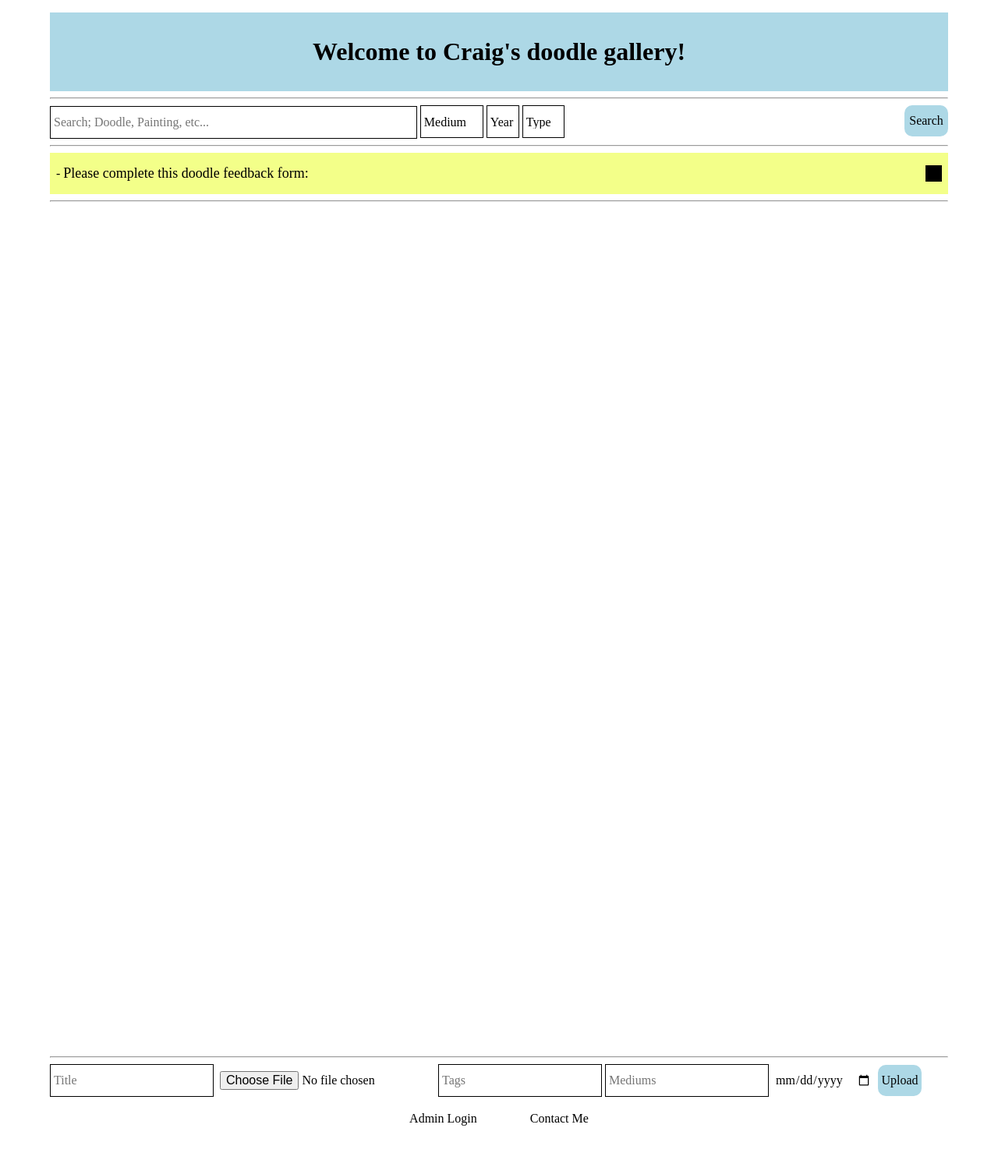
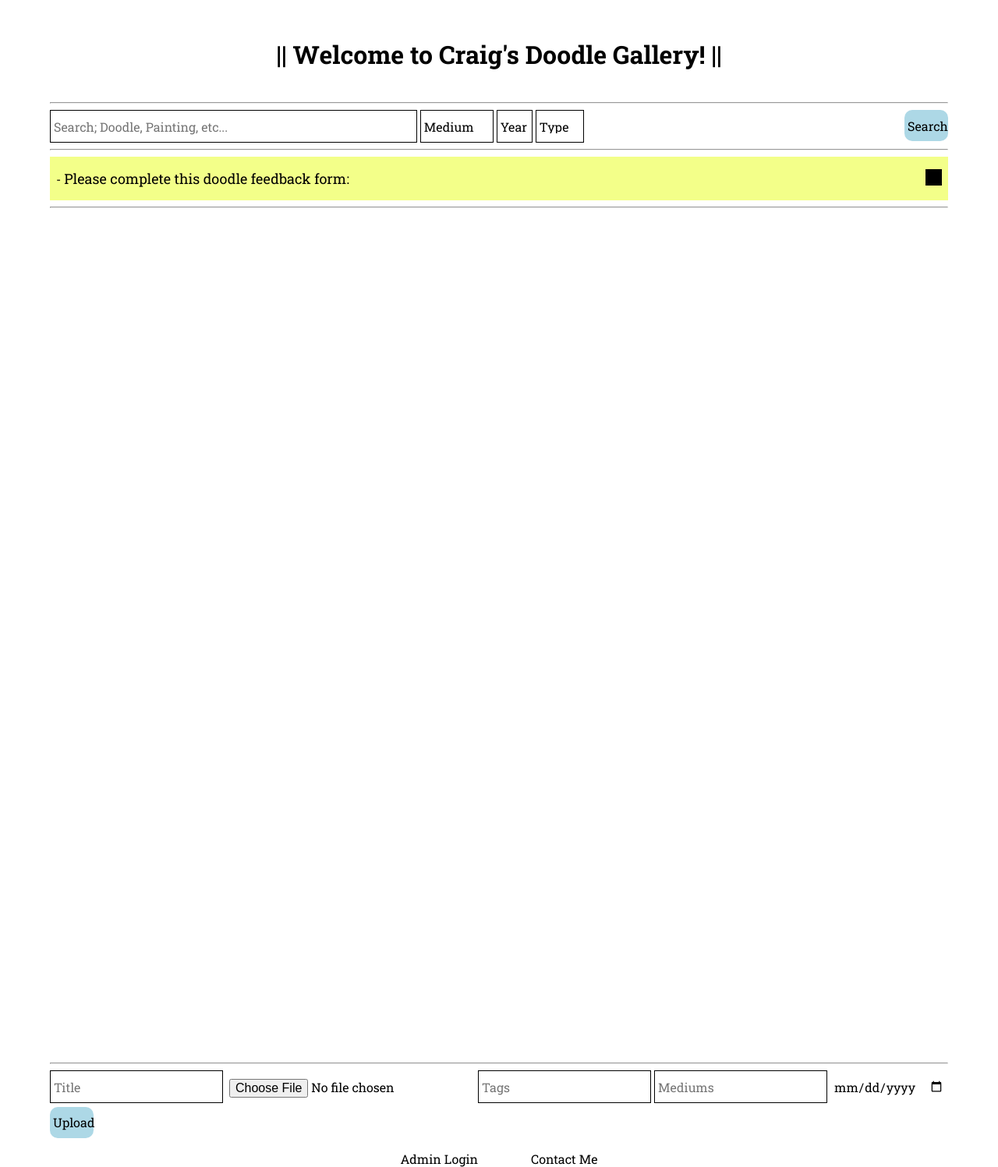
Before and after one commit to Craigware/Doodle-Gallery, a PHP site: page / in a window 1280 px wide. Shown: the whole page at 78% size. Before the commit the page ends 1444 px from the top, so only its background shows below. Run offline with PHP 8.4, Linux system fonts and the light colour scheme.

Commit message:
Lot of work.

```diff
--- a/backend/queries/query_base.php
+++ b/backend/queries/query_base.php
@@ -5,7 +5,7 @@
     public $table;
 
     function ConnectDB() {
-        return $this->db_con = mysqli_connect("localhost", "craig", getenv("SQL_PASS"), $this->db);
+        return $this->db_con = mysqli_connect("localhost", "Craig", getenv("SQL_PASS"), $this->db);
     }
 
     function DisconnectDB() {
--- a/index.css
+++ b/index.css
@@ -1,5 +1,9 @@
+@import url('https://fonts.googleapis.com/css2?family=Indie+Flower&family=Roboto+Slab:wght@300;400;500;600;700&display=swap');
+
 * {
     margin: 0;
+    font-family: 'Roboto Slab', serif;
+
 }
 
 main {
@@ -20,8 +24,14 @@
 
 h1 {
     text-align: center;
-    background-color: lightblue;
     padding: 2rem;
+}
+
+#Hero h1::before {
+    content: "|| "
+}
+#Hero h1::after {
+    content: " ||"
 }
 
 .alert {
@@ -48,7 +58,6 @@
     background-size: cover;
     float: right;
 }
-
 
 .search-box {
     height: 4rem;
--- a/index.html
+++ b/index.html
@@ -9,10 +9,12 @@
 </head>
 <body>
     <main>
-        <h1>Welcome to Craig's doodle gallery!</h1>
+        <div id="Hero" class="hero">
+            <h1>Welcome to Craig's Doodle Gallery!</h1>
+        </div>
         <hr />
 
-        <form id='SearchForm' onsubmit="">
+        <form id='SearchForm'>
             <input id="SearchTextInput" class='medium-text' type='text' name='search' placeholder='Search; Doodle, Painting, etc...'/>
             <select name='mediums'>
                 <option value="">Medium</option>
@@ -28,10 +30,8 @@
             </select>
             <button style='float:right;'>Search</button>
         </form>
-        <script>
-        </script>
+        <hr />
 
-        <hr />
         <div class="alert">
             <p>Please complete this doodle feedback form:</p>
         </div>
@@ -93,7 +93,6 @@
     </main>
 </body>
 <footer>
-
     <a>Admin Login</a>
     <a>Contact Me</a>
 </footer>
--- a/index.js
+++ b/index.js
@@ -20,7 +20,6 @@
     let r = 0;
     let row = createGalleryRow(rowLength);
     for (let i = 0; i < images.length; i++){
-        console.log(images[i]);
         if (r >= rowLength) {
             if (rowLength > images.length - i) { rowLength = images.length - i; }
             row = createGalleryRow(rowLength);
@@ -43,8 +42,6 @@
                 r += 1;
             }
         }
-
-
         r += 1;
         row.appendChild(galleryItem);
         gallery.appendChild(row);
@@ -77,44 +74,78 @@
 }
 
 function showModal(imagePath, image){
+    const main = document.getElementsByTagName("html")[0];
+
     const modal = document.createElement("div");
     const background = document.createElement("div");
     const img = document.createElement("img");
-    const main = document.getElementsByTagName("main")[0];
+    const imgContainer = document.createElement("div");
+    const title = document.createElement("h2");
 
-    const offsetX = image["imageSize"]["x"] / 2;
-    const offsetY = image["imageSize"]["y"] / 2;
+    const yOffset = window.scrollY;
+    window.onscroll = () => { window.scrollTo(0,yOffset);};
+
+
+    modal.onclick = () => {
+        main.removeChild(main.children[main.children.length - 1]);
+        window.onscroll = () => {};
+    };
 
     modal.style.cssText = `
+        cursor: pointer;
         position: absolute;
         height: 100vh;
         width: 100%;
         left: 0;
-        top: 0;
+        top: ${yOffset}px;
     `;
 
-    background.onclick = () => {main.removeChild(main.children[main.children.length - 1])};
     background.style.cssText = `
         position: absolute;
         background-color: black;
         height: 100%;
         width: 100%;
-        opacity: 50%;
+        opacity: 80%;
     `;
 
     img.src = imagePath;
+    imgContainer.style.cssText = `
+        position: absolute;
+        opacity: 100%;
+        width: 75%;
+        height: 75%;
+        top: 50%;
+        left: 50%;
+        transform: translate(-50%, -50%);
+        z-index: 10;
+    `;
+
     img.style.cssText = `
+        object-fit: contain;
+        width: 100%;
+        height: 100%;
+    `
+
+
+    let createdOn = new Date(image["created"]);
+    title.innerHTML = "<span style='text-decoration:underline;'>" + image["title"] + "</span>; " + createdOn.toLocaleDateString();
+    console.log(image);
+    title.style.cssText = `
+        color: white;
+        width: 100%;
+        top: 2rem;
+        text-align: center;
         position: absolute;
-        left: 50%;
-        top: 50%;
-        transform: translate(-${offsetX}px, -${offsetY}px);
-        opacity: 100%;
+        font-size: 48px;
+        z-index: 10;
     `;
 
 
+    imgContainer.appendChild(img);
 
+    modal.appendChild(imgContainer);
+    modal.appendChild(title);
     modal.appendChild(background);
-    modal.appendChild(img);
     main.appendChild(modal);
 }
 
@@ -131,12 +162,7 @@
 let images = []
 
 
-
-
-
-
 window.addEventListener("load", () => {
-    const searchInput = document.getElementById("SearchTextInput")
     const searchForm = document.getElementById("SearchForm");
 
     fetchImages().then((_images) => {
@@ -147,10 +173,13 @@
     searchForm.addEventListener("change", (e) => {
         searchQuery[e.target.name] = e.target.value;
         searchFor(searchQuery).then((_images) => {
-            console.log(_images);
             images = _images;
             deleteGallery();
             createGallery(images);
          });
     });
-})
+
+    searchForm.addEventListener("submit", (e) => {
+        e.preventDefault();
+    });
+});
```
Also changed, not shown: backend/models/images.php (+4 -4 lines), backend/queries/images.php (+2 -21 lines), backend/routers/images.php (+12 -6 lines), backend/images/Birds_Nest.jpg (deleted), backend/images/Camp_Site.jpg (deleted), backend/images/Frog.jpg (deleted), backend/images/IMG_0464.jpg (deleted), backend/images/IMG_0531.jpg (deleted), 4 other files.
